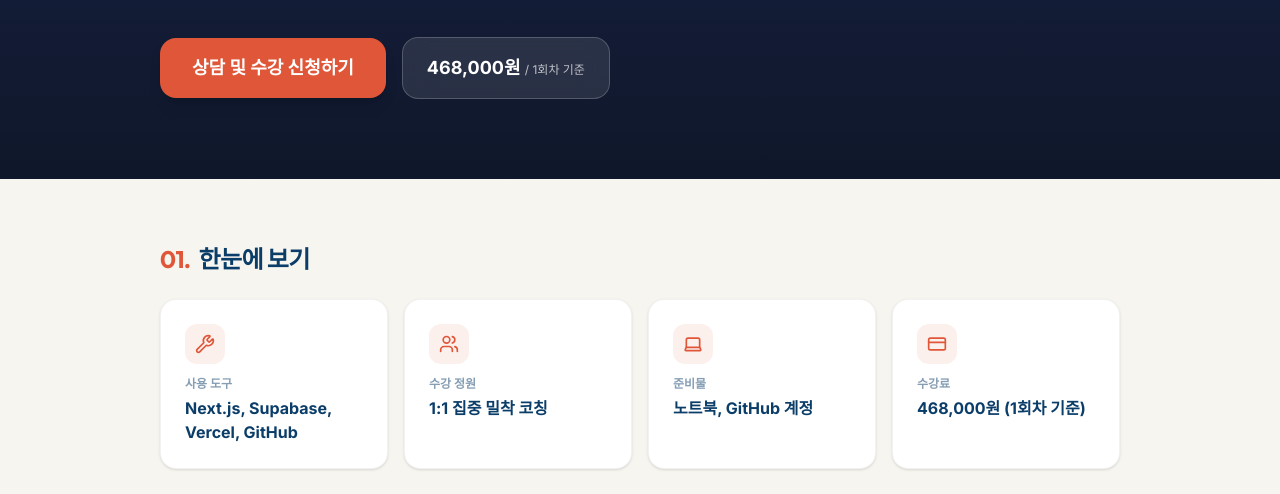
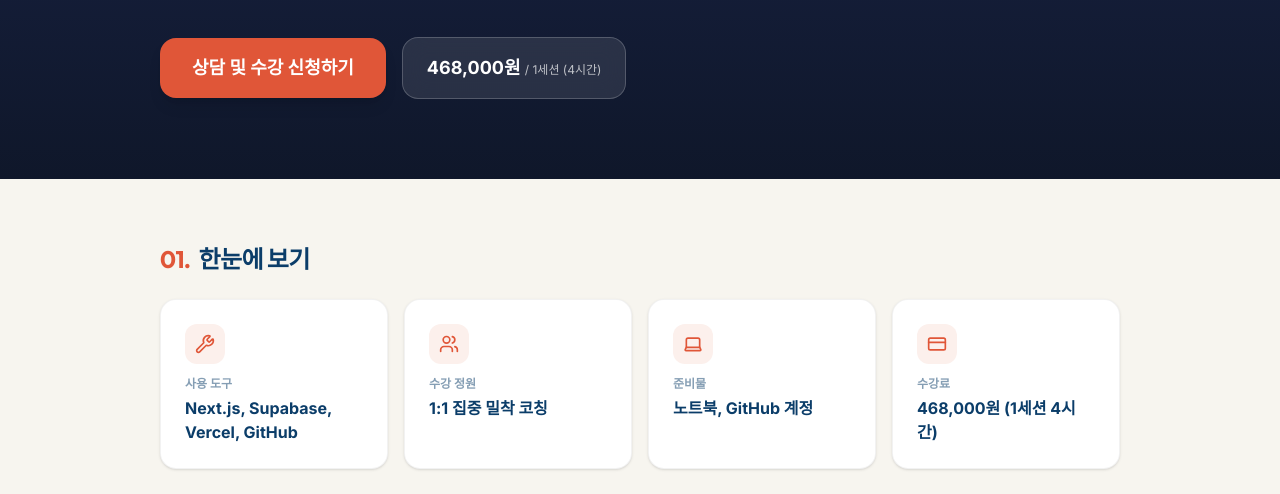
Before and after one commit to kionlabs/Home, a React (Vite) app: page /guide/mvp in a window 1280 px wide. Shown: the part 300-794 px from the top of the page. Built offline with nearby package versions, Linux system fonts and the light colour scheme; no server answers.

Commit message:
fix: STEP 03 reframe as independent session (468k/4h) to avoid split-payment perception

```diff
--- a/src/pages/CourseStep3.tsx
+++ b/src/pages/CourseStep3.tsx
@@ -48,7 +48,7 @@ export default function CourseStep3() {
                 </button>
               </Link>
               <div className="bg-white/10 backdrop-blur-md border border-white/20 px-6 py-4 rounded-2xl text-lg font-extrabold">
-                468,000원 <span className="text-xs font-normal text-white/70">/ 1회차 기준</span>
+                468,000원 <span className="text-xs font-normal text-white/70">/ 1세션 (4시간)</span>
               </div>
             </div>
           </motion.div>
@@ -91,7 +91,7 @@ export default function CourseStep3() {
                 <CreditCard size={20} />
               </div>
               <span className="text-xs text-brand-primary/50 font-bold block mb-1">수강료</span>
-              <p className="font-bold text-sm md:text-base text-brand-primary">468,000원 (1회차 기준)</p>
+              <p className="font-bold text-sm md:text-base text-brand-primary">468,000원 (1세션 4시간)</p>
             </div>
           </div>
         </section>
--- a/src/pages/Guide.tsx
+++ b/src/pages/Guide.tsx
@@ -151,11 +151,11 @@ export default function Guide() {
                       468,000원
                     </span>
                     <span className="text-xs text-brand-primary/60 font-medium">
-                      1회차 기준
+                      1세션 (4시간)
                     </span>
                   </div>
                   <span className="text-xs text-brand-primary/50 block">
-                    1:1 전담 구축 코칭 (3~4회차)
+                    단계별 독립 세션 · 필요한 세션만 선택
                   </span>
                 </div>
 
```
